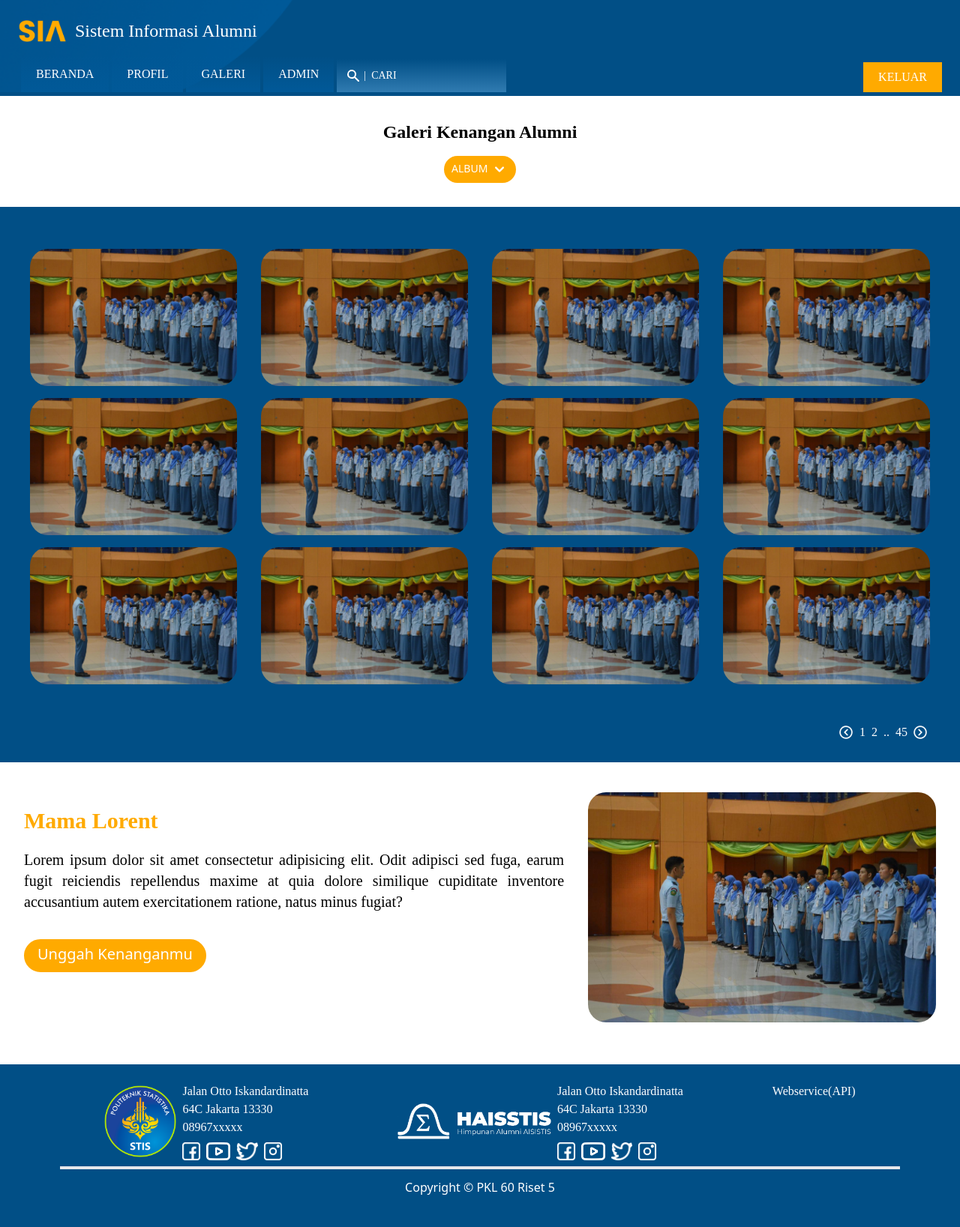
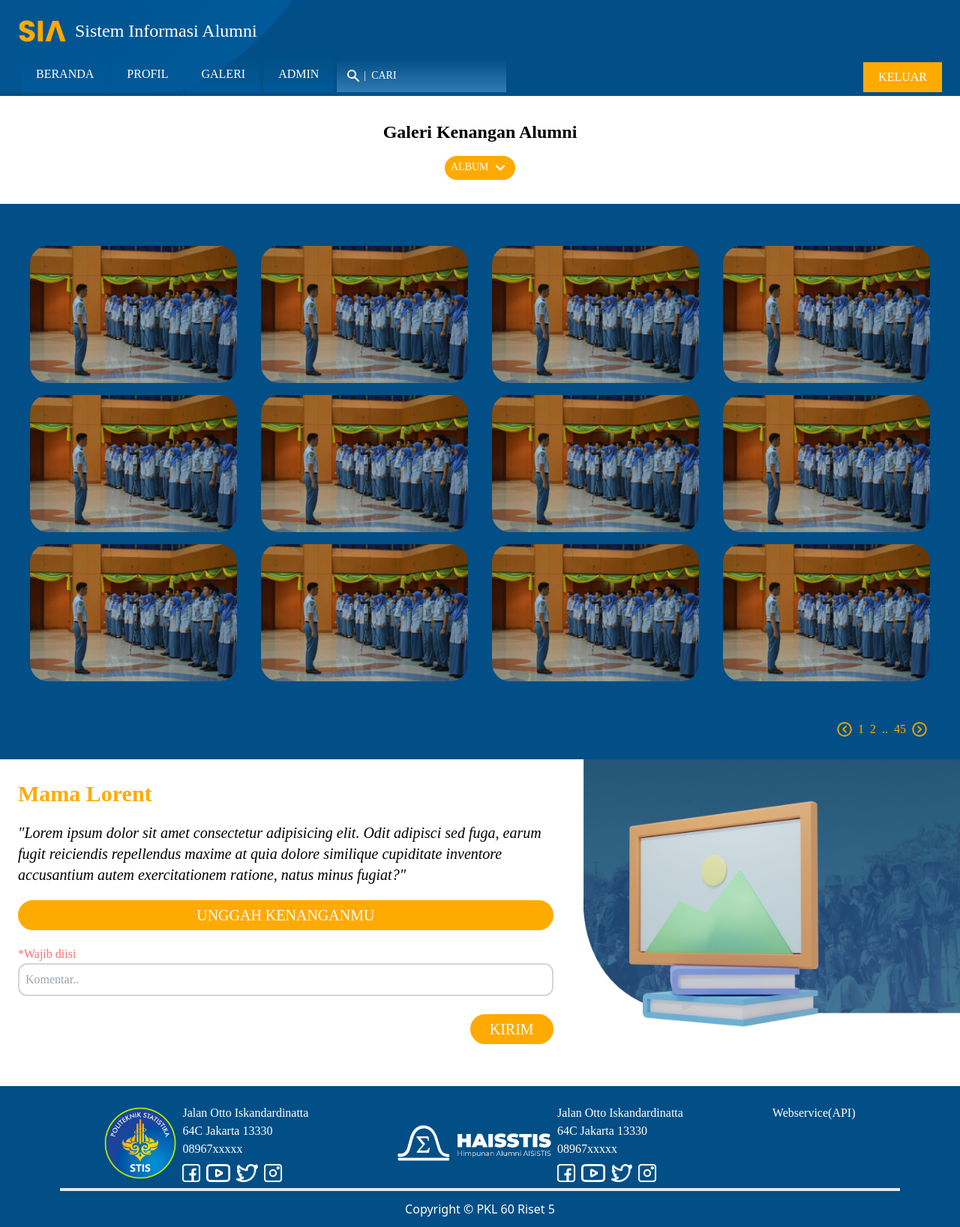
Before and after one commit to timotiusvincent26/webservice_pages, a CodeIgniter 4 app: the page made by app/Views/websia/kontenWebsia/galeri/galeriAlumni.php in a window 1280 px wide. Shown: the whole page at 75% size. Before the commit the page ends 1594 px from the top, so only its background shows below. Run offline with PHP 8.4 and a stand-in for CodeIgniter, Linux system fonts and the light colour scheme; the template is opened without the code that fills it, so the values that code supplies are empty; style sheets or scripts are compiled from the project's sources; some libraries are stand-ins or nearby versions.

Commit message:
memperbaiki galeri alumni

```diff
--- a/app/Views/websia/kontenWebsia/galeri/galeriAlumni.php
+++ b/app/Views/websia/kontenWebsia/galeri/galeriAlumni.php
@@ -7,21 +7,31 @@
         Galeri Kenangan Alumni
     </div>
     <div class="flex items-center justify-center mt-4 mb-8">
-        <div class="flex justify-between items-center rounded-3xl text-sm bg-secondary border-2 border-secondary text-white hover:bg-white hover:border-2 hover:border-secondary hover:text-secondary transition-colors duration-300">
-            <!-- Awal button album -->
-            <button class="img-viewer px-2 py-1">
-                ALBUM
-                <svg xmlns="http://www.w3.org/2000/svg" viewBox="0 0 20 20" fill="currentColor" class="inline w-6 text-white hover:text-secondary">
-                    <path fill-rule="evenodd" d="M5.293 7.293a1 1 0 011.414 0L10 10.586l3.293-3.293a1 1 0 111.414 1.414l-4 4a1 1 0 01-1.414 0l-4-4a1 1 0 010-1.414z" clip-rule="evenodd" />
-                </svg>
-            </button>
-            <!-- Akhir button album -->
+        <div class="flex justify-between items-center rounded-3xl text-sm bg-secondary text-white hover:bg-yellow-500 transition-colors duration-300">
+            <!-- Awal dropdown button album -->
+            <div class="dropdown font-paragraph">
+                <button class="px-2 py-1">
+                    ALBUM
+                    <svg xmlns="http://www.w3.org/2000/svg" viewBox="0 0 20 20" fill="currentColor" class="inline w-6 text-white">
+                        <path fill-rule="evenodd" d="M5.293 7.293a1 1 0 011.414 0L10 10.586l3.293-3.293a1 1 0 111.414 1.414l-4 4a1 1 0 01-1.414 0l-4-4a1 1 0 010-1.414z" clip-rule="evenodd" />
+                    </svg>
+                    <!-- awal konten dropdown -->
+                    <div class="dropdown-content content-center mt-1">
+                        <a href="" class="text-secondary bg-white border-b-2 hover:border-secondary hover:bg-gray-100 py-2 px-3 text-left transiton duration-300"> ALBUM </a>
+                        <a href="" class="text-secondary bg-white border-b-2 hover:border-secondary hover:bg-gray-100 py-2 px-3 text-left transiton duration-300"> ALBUM </a>
+                        <a href="" class="text-secondary bg-white border-b-2 hover:border-secondary hover:bg-gray-100 py-2 px-3 text-left transiton duration-300"> ALBUM </a>
+                    </div>
+                    <!-- akhir konten dropdown -->
+                </button>
+            </div>
+            <!-- Akhir dropdown button album -->
         </div>
     </div>
 </div>
 <div class="bg-primary">
     <div class="py-4">
-        <div class="holder p-8 grid sm:grid-cols-1 md:grid-cols-3 lg:grid-cols-4 gap-x-4">
+        <div class="holder p-8 grid grid-cols-1 sm:grid-cols-2 md:grid-cols-3 lg:grid-cols-4 gap-x-4">
+            <!-- Awal Tampilan Galeri (Buat ditambahkan coding sesuai gambar dari database) -->
             <?php for ($x = 0; $x < 12; $x++) : ?>
                 <!-- 1 gambar -->
                 <a href="#img-1">
@@ -30,61 +40,74 @@
                     </div>
                 </a>
             <?php endfor; ?>
+            <!-- Akhir Tampilan Galeri -->
+            <!-- Awal Image viewer (Ketika gambar diklik) -->
             <div class="overlay" id="img-1">
                 <a href="#" class="close">
                     <svg xmlns="http://www.w3.org/2000/svg" fill="none" viewBox="0 0 24 24" stroke="currentColor" class="absolute w-8 text-gray-300 top-3 right-3">
                         <path stroke-linecap="round" stroke-linejoin="round" stroke-width="2" d="M6 18L18 6M6 6l12 12" />
                     </svg>
                 </a>
+                <!-- Tombol navigasi previous dan next (Karena gambarnya masih sama semua jadi linknya diarahkan ke gambar yang sama) -->
                 <a href="#img-1">
                     <img src="/img/left-on.png" alt="" class="absolute top-32 sm:top-1/3">
                     <img src="/img/right-on.png" alt="" class="absolute top-32 right-0 sm:top-1/3">
                 </a>
+                <!-- Gambar yang ditampilkan sesuai dengan gambar yang diklik -->
                 <img src="/img/alumni.jpg" alt="" class="w-full sm:max-w-screen-sm">
-                <p class="mx-12 mt-2 sm:mx-24 md:mx-40 lg:mx-48 text-center text-gray-300">Lorem ipsum dolor sit amet consectetur adipisicing elit. Laboriosam impedit optio praesentium soluta quasi. Voluptatibus molestias sequi inventore odit voluptas pariatur a ut, totam obcaecati accusamus iure, labore dolorum dolor.</p>
+                <p class="mx-12 mt-2 sm:mx-24 md:mx-40 lg:mx-48 text-center text-gray-300 font-paragraph">Lorem ipsum dolor sit amet consectetur adipisicing elit. Laboriosam impedit optio praesentium soluta quasi. Voluptatibus molestias sequi inventore odit voluptas pariatur a ut, totam obcaecati accusamus iure, labore dolorum dolor.</p>
             </div>
+            <!-- Akhir Image viewer -->
         </div>
         <!-- Awal Navigasi -->
-        <div class="flex justify-center md:justify-end items-center mx-8 p-2 text-white font-paragraph">
-            <a href="" class="p-1 hover:bg-secondary rounded-full">
-                <img src="/img/icon/panah_kiri.png" alt="">
+        <div class="flex justify-center md:justify-end items-center mx-8 p-2 text-secondary font-paragraph">
+            <a href="" class="p-1 rounded-full w-7 transform hover:scale-110">
+                <img src="/img/left-on.png" alt="">
             </a>
-            <a href="" class="p-1 hover:text-secondary">
+            <a href="" class="p-1 hover:text-white">
                 1
             </a>
-            <a href="" class="p-1 hover:text-secondary">
+            <a href="" class="p-1 hover:text-white">
                 2
             </a>
-            <a href="" class="p-1 hover:text-secondary">
+            <a href="" class="p-1 hover:text-white">
                 ..
             </a>
-            <a href="" class="p-1 hover:text-secondary">
+            <a href="" class="p-1 hover:text-white">
                 45
             </a>
-            <a href="" class="p-1 hover:bg-secondary rounded-full">
-                <img src="/img/icon/panah_kanan.png" alt=""></a>
+            <a href="" class="p-1 rounded-full w-7 transform hover:scale-110">
+                <img src="/img/right-on.png" alt=""></a>
         </div>
         <!-- Akhir Navigasi -->
     </div>
 </div>
-<div class="flex flex-col-reverse md:flex-row md:justify-between items-start mx-8 my-10 pb-4">
-    <div class="flex flex-col">
-        <div class="mt-5 text-center md:text-left text-3xl text-secondary font-bold font-heading">
-            Mama Lorent
+
+<!-- Awal fitur unggah foto galeri -->
+<div class="flex flex-col-reverse md:grid md:grid-cols-4 lg:grid-cols-5 md:gap-4">
+    <div class="md:col-span-2 lg:col-span-3">
+        <div class="flex flex-col mx-6 md:m-6">
+            <div class="mt-5 md:mt-1 text-center md:text-left text-3xl text-secondary font-bold font-heading">
+                Mama Lorent
+            </div>
+            <div class="my-4 md:my-5 font-paragraph italic text-base lg:text-xl">
+                "Lorem ipsum dolor sit amet consectetur adipisicing elit. Odit adipisci sed fuga, earum fugit reiciendis repellendus maxime at quia dolore similique cupiditate inventore accusantium autem exercitationem ratione, natus minus fugiat?"
+            </div>
+            <button class="p-1 rounded-3xl text-base lg:text-xl bg-secondary border-2 border-secondary text-white hover:bg-white hover:border-2 hover:border-secondary hover:text-secondary transition-colors duration-300 font-paragraph text-base lg:text-xl">UNGGAH KENANGANMU</button>
+            <label for="komentar" class="mt-5 font-paragraph text-red-400">*Wajib diisi</label>
+            <input type="text" name="komentar" placeholder="Komentar.." class="mb-6 p-2 border-2 border-gray-300 rounded-xl font-paragraph focus:outline-none focus:ring-2 focus:ring-primary focus:border-transparent" required>
+            <div class="text-right">
+                <button class="py-1 px-6 text-right rounded-3xl bg-secondary border-2 border-secondary text-white hover:bg-white hover:border-2 hover:border-secondary hover:text-secondary transition-colors duration-300 font-paragraph text-base lg:text-xl">KIRIM</button>
+            </div>
         </div>
-        <div class="my-4 md:my-5 md:mr-8 text-xl text-justify font-paragraph">
-            Lorem ipsum dolor sit amet consectetur adipisicing elit. Odit adipisci sed fuga, earum fugit reiciendis repellendus maxime at quia dolore similique cupiditate inventore accusantium autem exercitationem ratione, natus minus fugiat?
+    </div>
+    <div class="md:col-span-2 lg:col-span-2">
+        <div class="">
+            <img src="/img/galeri.png" alt="" class="w-full md:h-full md:w-auto">
         </div>
-        <!-- Awal Button -->
-        <div class="text-center md:text-left">
-            <button class="mt-2 md:mt-4 px-4 pt-1 pb-2 rounded-3xl text-xl bg-secondary border-2 border-secondary text-white hover:bg-white hover:border-2 hover:border-secondary hover:text-secondary transition-colors duration-300">Unggah Kenanganmu</button>
-        </div>
-        <!-- Akhir Button -->
-    </div>
-    <div>
-        <img src="/img/alumni.jpg" alt="" class="w-full rounded-3xl">
     </div>
 </div>
 </div>
+<!-- Akhir fitur unggah foto galeri -->
 <!-- Akhir Galeri Alumni -->
 <?= $this->endSection(); ?>
```
Also changed, not shown: app/Views/websia/kontenWebsia/galeri/galeriVidAlumni.php (+6 -18 lines), app/Views/websia/kontenWebsia/galeri/galeriWisuda.php (+6 -18 lines), public/img/galeri.png (added).
